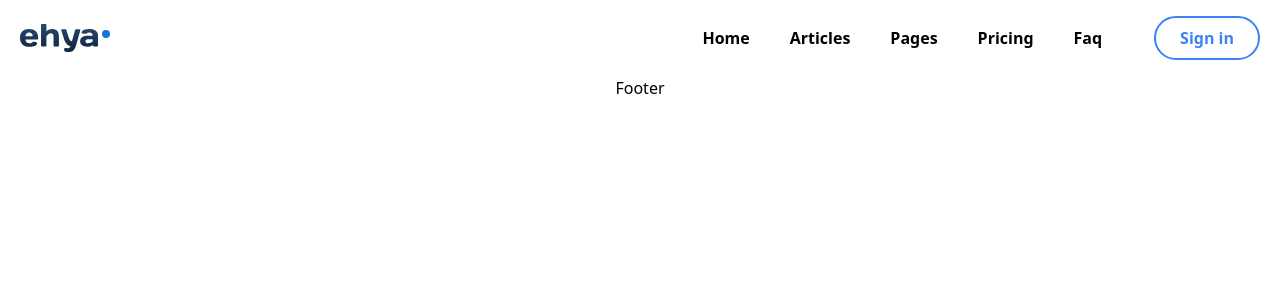
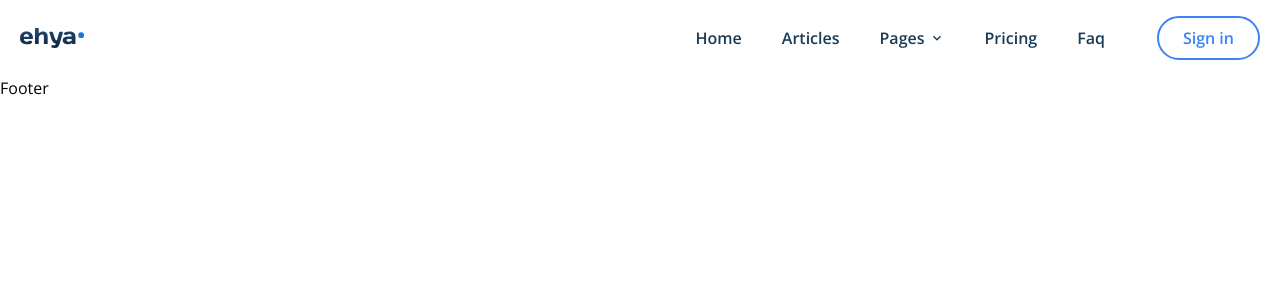
Before and after one commit to AL-Sayed1/blog-project, a React (Create React App) app: page / in a window 1280 px wide. Shown: the top 300 px of the page. Built offline with nearby package versions, Linux system fonts and the light colour scheme.

Commit message:
4 - Responsive Header

```diff
--- a/package.json
+++ b/package.json
@@ -8,6 +8,7 @@
     "@testing-library/user-event": "^13.5.0",
     "react": "^18.2.0",
     "react-dom": "^18.2.0",
+    "react-icons": "^5.0.1",
     "react-scripts": "5.0.1",
     "web-vitals": "^2.1.4"
   },
--- a/src/App.css
+++ b/src/App.css
@@ -1,38 +1 @@
-.App {
-  text-align: center;
-}
-
-.App-logo {
-  height: 40vmin;
-  pointer-events: none;
-}
-
-@media (prefers-reduced-motion: no-preference) {
-  .App-logo {
-    animation: App-logo-spin infinite 20s linear;
-  }
-}
-
-.App-header {
-  background-color: #282c34;
-  min-height: 100vh;
-  display: flex;
-  flex-direction: column;
-  align-items: center;
-  justify-content: center;
-  font-size: calc(10px + 2vmin);
-  color: white;
-}
-
-.App-link {
-  color: #61dafb;
-}
-
-@keyframes App-logo-spin {
-  from {
-    transform: rotate(0deg);
-  }
-  to {
-    transform: rotate(360deg);
-  }
-}
+@import url("https://fonts.googleapis.com/css2?family=Open+Sans:ital,wght@0,300;0,400;0,500;0,600;0,700;0,800;1,300;1,400;1,500;1,600;1,700;1,800&family=Roboto:ital,wght@0,100;0,300;0,400;0,500;0,700;0,900;1,100;1,300;1,400;1,500;1,700;1,900&display=swap");
--- a/src/App.js
+++ b/src/App.js
@@ -1,10 +1,9 @@
 import './App.css';
 import HomePage from './pages/HomePage';
 
-
 function App() {
   return (
-    <div className="App">
+    <div className='App font-opensans'>
       <HomePage />
     </div>
   );
--- a/src/components/Header.jsx
+++ b/src/components/Header.jsx
@@ -1,41 +1,88 @@
-import React from "react";
+import React, { useState } from "react";
+import { AiOutlineMenu, AiOutlineClose } from "react-icons/ai";
+import { MdKeyboardArrowDown } from "react-icons/md";
+
 import { images } from "../constants";
 
 const navItemsInfo = [
-  { name: "Home" },
-  { name: "Articles" },
-  { name: "Pages" },
-  { name: "Pricing" },
-  { name: "Faq" },
+  { name: "Home", type: "link" },
+  { name: "Articles", type: "link" },
+  { name: "Pages", type: "dropdown", items: ["About us", "Contact us"] },
+  { name: "Pricing", type: "link" },
+  { name: "Faq", type: "link" },
 ];
 
-const NavItem = ({ name }) => {
+const NavItem = ({ item }) => {
   return (
     <li className="relative group">
-      <a href="/" className="px-4 py-2">
-        {name}
-      </a>
-      <span className="text-blue-500 absolute transition-all duration-500 font-bold right-0 top-0 group-hover:right-[90%] opacity-0 group-hover:opacity-100">
-        /
-      </span>
+      {item.type === "link" ? (
+        <>
+          <a href="/" className="px-4 py-2">
+            {item.name}
+          </a>
+          <span className="text-blue-500 absolute transition-all duration-500 font-bold right-0 top-0 group-hover:right-[90%] opacity-0 group-hover:opacity-100">
+            /
+          </span>
+        </>
+      ) : (
+        <>
+          <a href="/" className="px-4 py-2 flex gap-x-1 items-center">
+            <span>{item.name}</span>
+            <MdKeyboardArrowDown />
+          </a>
+          <div className="hidden transition-all duration-500 pt-4 absolute bottom-0 right-0 transform translate-y-full group-hover:block w-max">
+            <ul className="flex flex-col shadow-lg rounded-lg overflow-hidden">
+              {item.items.map((page) => (
+                <a
+                  href="/"
+                  className="hover:bg-dark-hard hover:text-white px-4 py-2 text-white lg:text-dark-soft"
+                >
+                  {page}
+                </a>
+              ))}
+            </ul>
+          </div>
+        </>
+      )}
     </li>
   );
 };
 
 const Header = () => {
+  const [navIsVisible, setNavIsVisible] = useState(false);
+
+  const navVisibilityHandler = () => {
+    setNavIsVisible((curState) => {
+      return !curState;
+    });
+  };
+
   return (
     <section>
       <header className="container mx-auto px-5 flex justify-between py-4 items-center">
         <div>
-          <img src={images.Logo} alt="logo" />
+          <img className="w-16" src={images.Logo} alt="logo" />
         </div>
-        <div className="flex gap-x-9 items-center">
-          <ul className="flex gap-x-2 font-semibold">
+        <div className="lg:hidden z-50">
+          {navIsVisible ? (
+            <AiOutlineClose
+              className="w-6 h-6"
+              onClick={navVisibilityHandler}
+            />
+          ) : (
+            <AiOutlineMenu className="w-6 h-6" onClick={navVisibilityHandler} />
+          )}
+        </div>
+        <div
+          className={`${navIsVisible ? "right-0" : "-right-full"
+            } transition-all duration-300 mt-[56px] lg:mt-0 bg-dark-hard lg:bg-transparent z-[49] flex flex-col w-full lg:w-auto justify-center lg:justify-end lg:flex-row fixed top-0 bottom-0 lg:static gap-x-9 items-center`}
+        >
+          <ul className="text-white items-center gap-y-5 lg:text-dark-soft flex flex-col lg:flex-row gap-x-2 font-semibold">
             {navItemsInfo.map((item) => (
-              <NavItem key={item.name} name={item.name} />
+              <NavItem key={item.name} item={item} />
             ))}
           </ul>
-          <button className="border-2 border-blue-500 px-6 py-2 rounded-full text-blue-500 font-semibold hover:bg-blue-500 hover:text-white transition-all duration-300">
+          <button className="mt-5 lg:mt-0 border-2 border-blue-500 px-6 py-2 rounded-full text-blue-500 font-semibold hover:bg-blue-500 hover:text-white transition-all duration-300">
             Sign in
           </button>
         </div>
--- a/tailwind.config.js
+++ b/tailwind.config.js
@@ -1,10 +1,20 @@
 /** @type {import('tailwindcss').Config} */
 module.exports = {
-  content: [
-  "./src/**/*.{js,jsx,ts,tsx}",
-  ],
+  content: ["./src/**/*.{js,jsx,ts,tsx}"],
   theme: {
-  extend: {},
+    extend: {
+      colors: {
+        primary: "#1565D8",
+        dark: {
+          hard: "#0D2436",
+          soft: "#183B56",
+        },
+      },
+      fontFamily: {
+        opensans: ["'Open Sans'", "sans-serif"],
+        roboto: ["'Roboto'", "sans-serif"],
+      },
+    },
   },
   plugins: [],
-  }
+};
```
Also changed, not shown: 1 other file (tests, documents, lock files or other folders).
